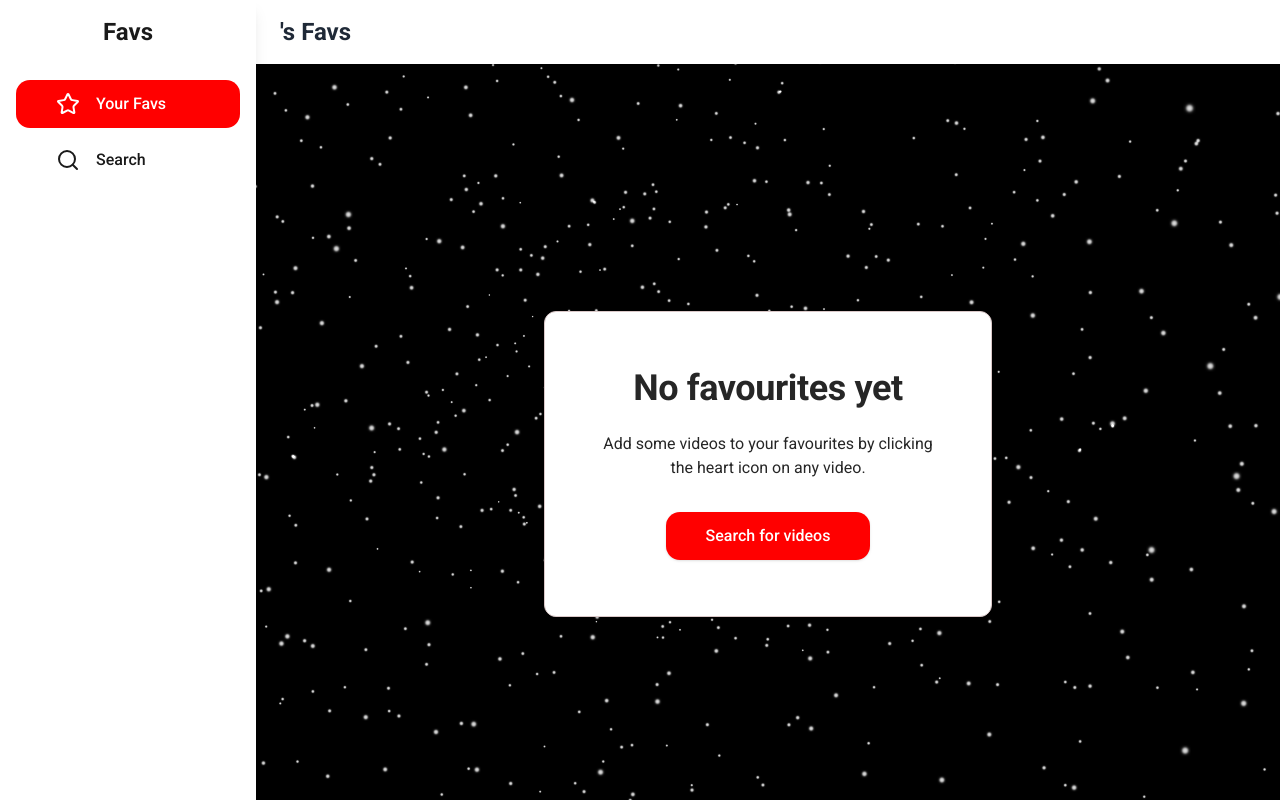
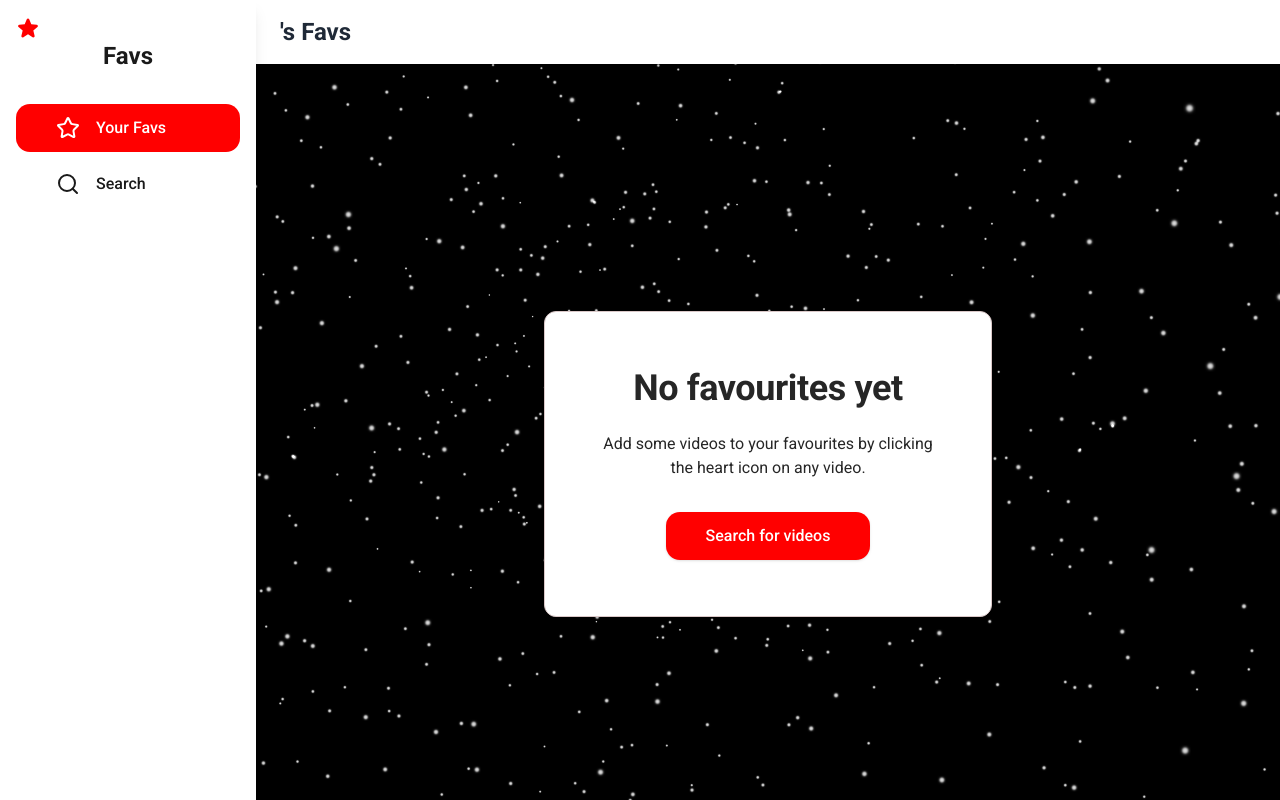
Before and after one commit to luketurnbull/august-activities, a Next.js app in the folder activity-3/: page /favs in a window 1280 px wide. Built offline with nearby package versions, Linux system fonts and the light colour scheme.

Commit message:
activity 3 - added favicon
- Added favicon of red start
- Added redstart to sidebar at the top
- Added padding to centered card

```diff
--- a/activity-3/src/app/layout.tsx
+++ b/activity-3/src/app/layout.tsx
@@ -20,6 +20,9 @@ export default function RootLayout({
 }>) {
   return (
     <html lang="en">
+      <head>
+        <link rel="icon" type="image/svg+xml" href="/favicon.svg" />
+      </head>
       <body className={`${roboto.variable} font-sans antialiased`}>
         {children}
       </body>
--- a/activity-3/src/components/centred-card.tsx
+++ b/activity-3/src/components/centred-card.tsx
@@ -14,7 +14,7 @@ export default function CentredCard({
 }) {
   return (
     <div className="h-screen flex flex-col gap-8 items-center justify-center">
-      <Card className="p-8 max-w-md">
+      <Card className="p-8 m-8 max-w-md">
         <CardHeader>
           <CardTitle>
             <h3 className="text-center text-4xl">{title}</h3>
--- a/activity-3/src/components/sidebar.tsx
+++ b/activity-3/src/components/sidebar.tsx
@@ -5,6 +5,7 @@ import { ScrollArea } from "@/components/ui/scroll-area";
 import { useGlobalStore } from "@/stores/global";
 import { usePathname } from "next/navigation";
 import { cn } from "@/lib/utils";
+import Image from "next/image";
 
 export default function Sidebar() {
   const { isSidebarOpen, toggleSidebar } = useGlobalStore();
@@ -17,7 +18,10 @@ export default function Sidebar() {
       } md:relative md:translate-x-0`}
     >
       <div className="flex items-center justify-between p-4">
-        <span className="text-2xl font-extrabold text-center w-full">Favs</span>
+        <span className="text-2xl font-extrabold text-center w-full">
+          <Image src="/favicon.svg" alt="Favs" width={24} height={24} />
+          Favs
+        </span>
         <Button
           variant="ghost"
           size="icon"
```
Also changed, not shown: activity-3/public/favicon.svg (added).
